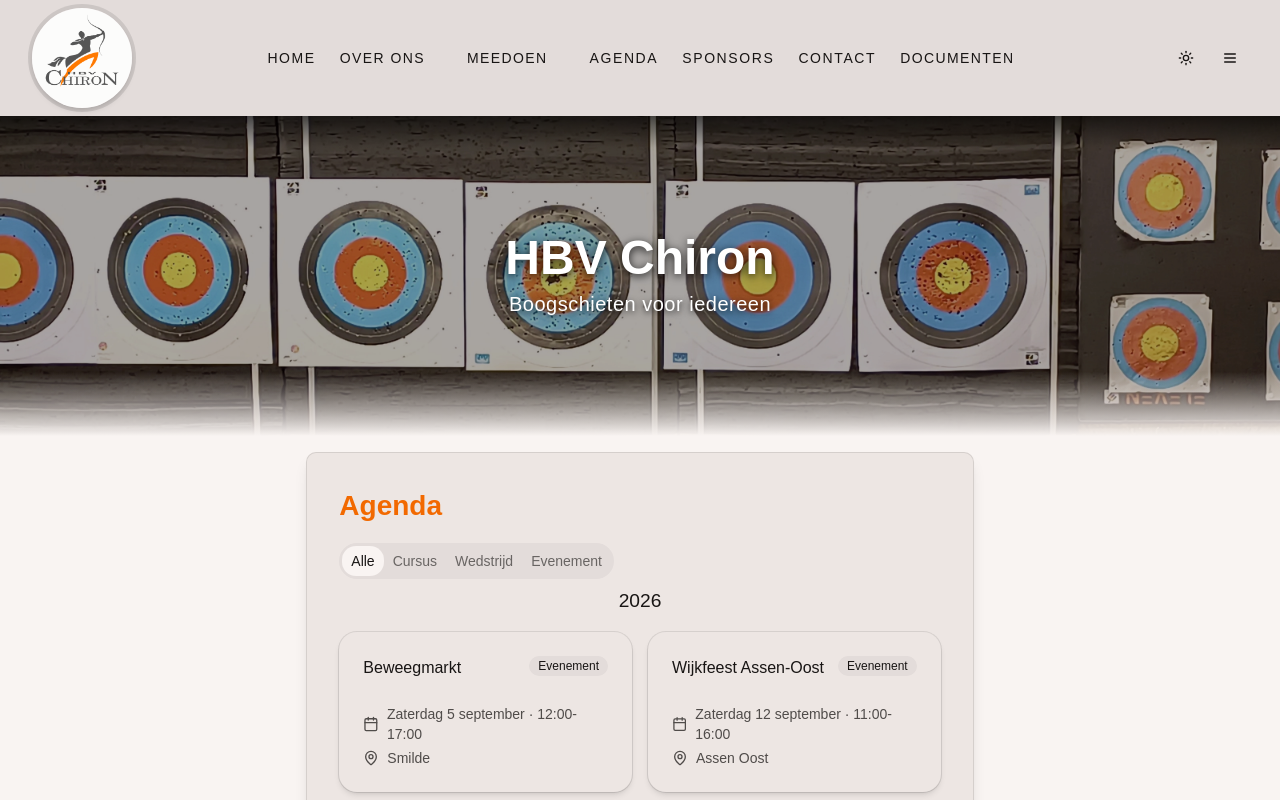
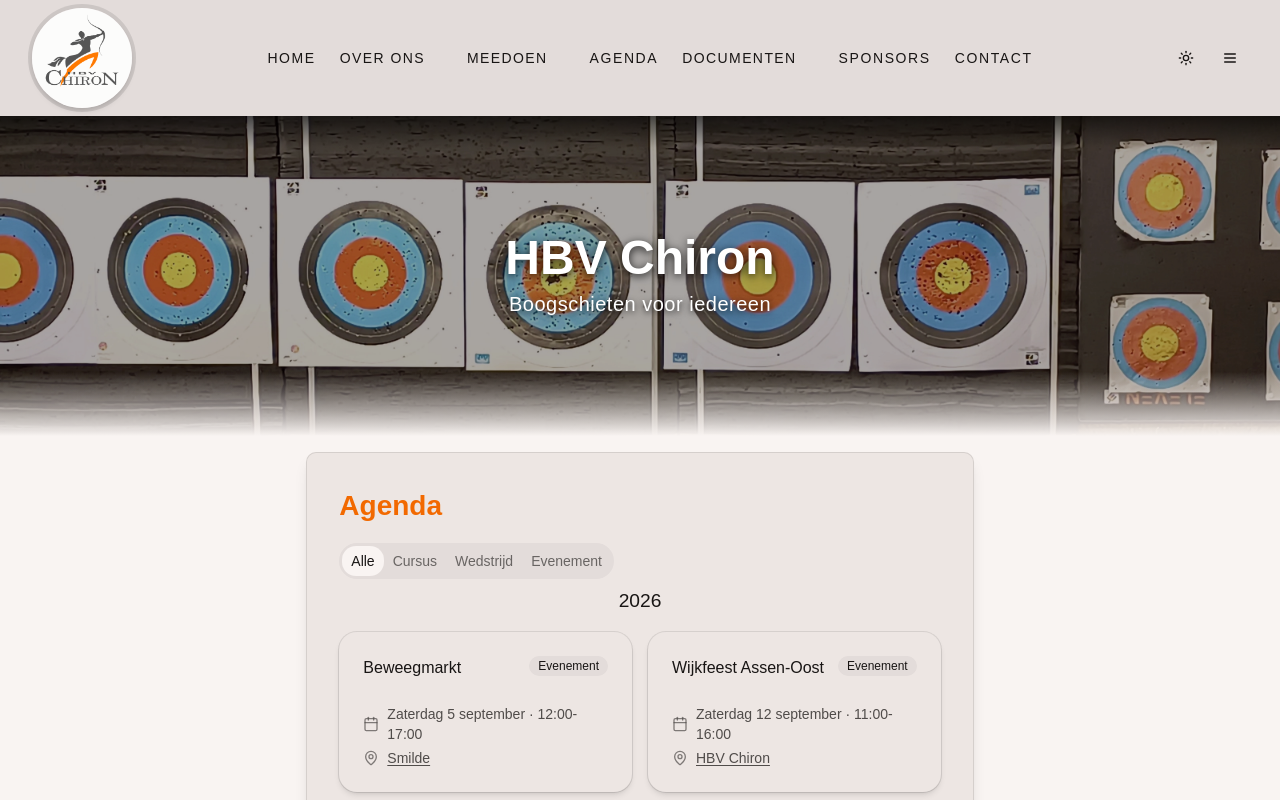
Before and after one commit to nooreon/hbvchiron, a SvelteKit app: page /agenda in a window 1280 px wide. Shown: the top 800 px of the page. Built offline with nearby package versions, Linux system fonts and the light colour scheme; some icons are missing.

Commit message:
Agenda formatting makkelijker maken

```diff
--- a/src/lib/components/NavDesktop.svelte
+++ b/src/lib/components/NavDesktop.svelte
@@ -12,11 +12,13 @@
 
 <NavigationMenuRoot viewport={false} class="flex items-center gap-2 min-w-0">
     <NavigationMenuList class="flex flex-wrap justify-center uppercase tracking-widest min-w-0">
+        <!-- Home -->
         <NavigationMenuItem>
             <NavigationMenuLink class="hover:bg-accent hover:text-primary" href={resolve('/')}>
                 Home
             </NavigationMenuLink>
         </NavigationMenuItem>
+        <!-- Over ons -->
         <NavigationMenuItem>
             <NavigationMenuTrigger onclick={(e) => e.preventDefault()} class="uppercase tracking-widest hover:text-primary">
                 Over ons
@@ -41,6 +43,7 @@
                 </ul>
             </NavigationMenuContent>
         </NavigationMenuItem>
+        <!-- Lidmaatschap en Cursussen -->
         <NavigationMenuItem>
             <NavigationMenuTrigger onclick={(e) => e.preventDefault()} class="uppercase tracking-widest hover:text-primary">
                 Meedoen
@@ -59,21 +62,13 @@
                 </ul>
             </NavigationMenuContent>
         </NavigationMenuItem>
+        <!-- Agenda -->
         <NavigationMenuItem>
             <NavigationMenuLink class="hover:bg-accent hover:text-primary" href={resolve('/agenda')}>
                 Agenda
             </NavigationMenuLink>
         </NavigationMenuItem>
-        <NavigationMenuItem>
-            <NavigationMenuLink class="hover:bg-accent hover:text-primary" href={resolve('/sponsors')}>
-                Sponsors
-            </NavigationMenuLink>
-        </NavigationMenuItem>
-        <NavigationMenuItem>
-            <NavigationMenuLink class="hover:bg-accent hover:text-primary" href={resolve('/contact')}>
-                Contact
-            </NavigationMenuLink>
-        </NavigationMenuItem>
+        <!-- Documenten -->
         <NavigationMenuItem>
             <NavigationMenuTrigger onclick={(e) => e.preventDefault()} class="uppercase tracking-widest hover:text-primary">
                 Documenten
@@ -101,5 +96,17 @@
                 </ul>
             </NavigationMenuContent>
         </NavigationMenuItem>
+        <!-- Sponsors -->
+        <NavigationMenuItem>
+            <NavigationMenuLink class="hover:bg-accent hover:text-primary" href={resolve('/sponsors')}>
+                Sponsors
+            </NavigationMenuLink>
+        </NavigationMenuItem>
+        <!-- Contact -->
+        <NavigationMenuItem>
+            <NavigationMenuLink class="hover:bg-accent hover:text-primary" href={resolve('/contact')}>
+                Contact
+            </NavigationMenuLink>
+        </NavigationMenuItem>
     </NavigationMenuList>
 </NavigationMenuRoot>
--- a/src/lib/components/NavMobile.svelte
+++ b/src/lib/components/NavMobile.svelte
@@ -51,9 +51,10 @@
                   ontouchstart={onTouchStart}
                   ontouchend={onTouchEnd}>
         <nav class="flex flex-col gap-1 mt-12 uppercase tracking-widest flex-1 overflow-y-auto px-4 pb-4">
+            <!-- Home -->
             <a class="px-3 py-2 rounded-md block hover:bg-accent hover:text-primary"
                href={resolve('/')}>Home</a>
-
+            <!-- Over ons -->
             <div class="mt-2 border-t py-2">
                 <p class="px-3 py-1 text-xs uppercase tracking-widest text-muted-foreground">Over ons</p>
                 <a class="px-3 py-2 rounded-md block hover:bg-accent hover:text-primary"
@@ -63,7 +64,7 @@
                 <a class="px-3 py-2 rounded-md block hover:bg-accent hover:text-primary"
                    href={resolve('/over-ons#bestuur')}>Bestuur</a>
             </div>
-
+            <!-- Lidmaatschap en Cursussen -->
             <div class="mt-2 border-t border-b py-2">
                 <p class="px-3 py-1 text-xs uppercase tracking-widest text-muted-foreground">Meedoen</p>
                 <a class="px-3 py-2 rounded-md block hover:bg-accent hover:text-primary"
@@ -71,16 +72,12 @@
                 <a class="px-3 py-2 rounded-md block hover:bg-accent hover:text-primary"
                    href={resolve('/cursussen')}>Cursussen</a>
             </div>
-
+            <!-- Agenda -->
             <a class="px-3 py-2 rounded-md block hover:bg-accent hover:text-primary"
                href={resolve('/agenda')}>Agenda</a>
-            <a class="px-3 py-2 rounded-md block hover:bg-accent hover:text-primary"
-               href={resolve('/sponsors')}>Sponsors</a>
-            <a class="px-3 py-2 rounded-md block hover:bg-accent hover:text-primary"
-               href={resolve('/contact')}>Contact</a>
-
+            <!-- Documenten -->
             <!-- eslint-disable svelte/no-navigation-without-resolve -->
-            <div class="mt-2 border-t pt-2">
+            <div class="mt-2 border-t pt-2 border-b py-2">
                 <p class="px-3 py-1 text-xs uppercase tracking-widest text-muted-foreground">Documenten</p>
                 <a class="px-3 py-2 rounded-md block hover:bg-accent hover:text-primary"
                    href="{base}/documenten/Statuten.pdf"
@@ -93,7 +90,13 @@
                    target="_blank"
                    rel="noopener noreferrer">Privacyverklaring</a>
             </div>
-
+            <!-- Sponsors -->
+            <a class="px-3 py-2 rounded-md block hover:bg-accent hover:text-primary"
+               href={resolve('/sponsors')}>Sponsors</a>
+            <!-- Contact -->
+            <a class="px-3 py-2 rounded-md block hover:bg-accent hover:text-primary"
+               href={resolve('/contact')}>Contact</a>
+            <!-- Weergave -->
             <div class="mt-auto border-t pt-4 px-3 flex items-center justify-between">
                 <span class="uppercase tracking-widest text-muted-foreground">Weergave</span>
                 <ThemeToggle/>
--- /dev/null
+++ b/src/lib/data/agenda-items.ts
@@ -0,0 +1,90 @@
+export type AgendaItemType = "cursus" | "wedstrijd" | "evenement";
+
+export type AgendaItem = {
+    id: number;
+    titel: string;
+    datum: string; // ISO: "YYYY-MM-DD"
+    begintijd?: string; // hh:mm
+    eindtijd?: string; // hh:mm
+    locatie?: string;
+    mapsUrl?: string;
+    type: AgendaItemType;
+};
+
+export const agendaItems: AgendaItem[] = [
+    {
+        id: 1,
+        titel: "Beweegmarkt",
+        datum: "2026-09-05",
+        begintijd: "12:00",
+        eindtijd: "17:00",
+        locatie: "Smilde",
+        mapsUrl: "https://maps.app.goo.gl/KznAQoYza3gmSjX17",
+        type: "evenement"
+    },
+    {
+        id: 2,
+        titel: "Wijkfeest Assen-Oost",
+        datum: "2026-09-12",
+        begintijd: "11:00",
+        eindtijd: "16:00",
+        type: "evenement"
+    },
+    {
+        id: 3,
+        titel: "Club BBQ",
+        datum: "2026-09-12",
+        begintijd: "17:00",
+        type: "evenement"
+    },
+    {
+        id: 4,
+        titel: "Beweegmarkt",
+        datum: "2026-09-18",
+        begintijd: "14:00",
+        eindtijd: "17:00",
+        locatie: "De Omloop 5 · Beilen",
+        type: "evenement"
+    },
+    {
+        id: 5,
+        titel: "Sportmarkt 4 Mijl van Assen",
+        datum: "2026-09-19",
+        begintijd: "11:00",
+        eindtijd: "18:00",
+        locatie: "Assen, Marsdijk",
+        mapsUrl: "https://maps.app.goo.gl/AG7VEKDitHey1Hgv5",
+        type: "evenement"
+    },
+    {
+        id: 6,
+        titel: "Open dag i.v.m. Nationale Sportweek",
+        datum: "2026-09-26",
+        begintijd: "10:00",
+        eindtijd: "12:00",
+        type: "evenement"
+    },
+    {
+        id: 7,
+        titel: "Open dag",
+        datum: "2026-10-03",
+        begintijd: "10:00",
+        eindtijd: "12:30",
+        locatie: "De Hardenberg 5 · Finsterwolde",
+        type: "evenement"
+    },
+    {
+        id: 8,
+        titel: "Start kennismakingscursus",
+        datum: "2026-10-05",
+        begintijd: "19:00",
+        eindtijd: "21:00",
+        type: "cursus"
+    },
+    {
+        id: 9,
+        titel: "Wedstrijd",
+        datum: "2026-10-11",
+        type: "wedstrijd"
+    }
+];
--- a/src/routes/agenda/+page.svelte
+++ b/src/routes/agenda/+page.svelte
@@ -1,4 +1,5 @@
 <script lang="ts">
+    import { agendaItems, type AgendaItem } from "$lib/data/agenda-items";
     import {Badge} from "$lib/components/ui/badge/index.js";
     import {Button} from "$lib/components/ui/button/index.js";
     import CalendarIcon from "@lucide/svelte/icons/calendar";
@@ -6,27 +7,33 @@
     import {Tabs, TabsContent, TabsList, TabsTrigger} from "$lib/components/ui/tabs";
     import {Card, CardContent, CardFooter, CardHeader, CardTitle} from "$lib/components/ui/card";
 
-    type Event = {
-        id: number;
-        title: string;
-        date: string;
-        location?: string;
-        type: "cursus" | "wedstrijd" | "evenement";
-    };
+    const DEFAULT_LOCATION = "HBV Chiron";
 
-    const events: Event[] = [
-        {id: 1, title: "Beweegmarkt", date: "Zaterdag 5 september · 12:00-17:00", location: "Smilde", type: "evenement"},
-        {id: 2, title: "Wijkfeest Assen-Oost", date: "Zaterdag 12 september · 11:00-16:00", location: "Assen Oost", type: "evenement"},
-        {id: 3, title: "Club BBQ", date: "Zaterdag 12 september · 17:00", type: "evenement"},
-        {id: 4, title: "Beweegmarkt", date: "Vrijdag 18 september · 14:00-17:00", location: "Beilen", type: "evenement"},
-        {id: 5, title: "Sportmarkt 4 Mijl van Assen", date: "Zaterdag 19 september · 11:00-18:00", location: "Assen, Marsdijk", type: "evenement"},
-        {id: 6, title: "Open dag i.v.m. Nationale Sportweek", date: "Zaterdag 26 september · 10:00-12:00", type: "evenement"},
-        {id: 7, title: "Open dag", date: "Zaterdag 3 oktober · 10:00-12:30", location: "De Hardenberg 5 · Finsterwolde", type: "evenement"},
-        {id: 8, title: "Start kennismakingscursus", date: "Maandag 5 oktober · 19:00-21:00", type: "cursus"},
-        {id: 9, title: "Wedstrijd", date: "Woensdag 11 oktober", type: "wedstrijd"},
-    ];
+    const weekdayMonthFormatter = new Intl.DateTimeFormat("nl-NL", {
+        weekday: "long",
+        day: "numeric",
+        month: "long",
+    });
 
-    const badgeVariant: Record<Event["type"], "default" | "secondary" | "outline"> = {
+    export function formatAgendaDate(item: AgendaItem): string {
+        const date = new Date(item.datum + "T00:00:00");
+
+        if (Number.isNaN(date.getTime())) {
+            console.warn(`Ongeldige datum voor agenda item "${item.titel}": "${item.datum}"`);
+            return item.datum;
+        }
+
+        const datum = weekdayMonthFormatter.format(date);
+        const tijd = item.eindtijd ? `${item.begintijd}-${item.eindtijd}` : item.begintijd;
+        return tijd ? `${datum} · ${tijd}` : datum;
+    }
+
+    function getMapsUrl(event: AgendaItem): string | undefined {
+        if (event.mapsUrl) return event.mapsUrl;
+        return `https://www.google.com/maps/search/?api=1&query=${encodeURIComponent(event.locatie ? event.locatie : DEFAULT_LOCATION)}`;
+    }
+
+    const badgeVariant: Record<AgendaItem["type"], "default" | "secondary" | "outline"> = {
         wedstrijd: "default",
         evenement: "secondary",
         cursus: "outline",
@@ -38,7 +45,7 @@
     let activeTab: Tab = $state("alle");
 
     const filtered = $derived(
-        activeTab === "alle" ? events : events.filter((e) => e.type === activeTab)
+        activeTab === "alle" ? agendaItems : agendaItems.filter((e) => e.type === activeTab)
     );
 </script>
 
@@ -54,24 +61,36 @@
             <h3 class="text-center">2026</h3>
             <TabsContent value={activeTab}>
                 <div class="grid gap-4 sm:grid-cols-2">
-                    {#each filtered as event (event.id)}
-                        <Card class="shadow-md">
+                    {#each filtered as item (item.id)}
+                        <Card id="event-{item.id}" class="shadow-md scroll-mt-20">
                             <CardHeader>
                                 <div class="flex items-start justify-between gap-2">
-                                    <CardTitle class="text-base">{event.title}</CardTitle>
-                                    <Badge variant={badgeVariant[event.type]} class="capitalize shrink-0">
-                                        {event.type}
+                                    <CardTitle class="text-base">{item.titel}</CardTitle>
+                                    <Badge variant={badgeVariant[item.type]} class="capitalize shrink-0">
+                                        {item.type}
                                     </Badge>
                                 </div>
                             </CardHeader>
+
                             <CardContent class="text-sm text-muted-foreground space-y-1">
+                                <!-- Datum -->
                                 <div class="flex items-center gap-2">
-                                    <CalendarIcon class="size-4"/>
-                                    <span>{event.date}</span>
+                                    <CalendarIcon class="size-4 text-muted-foreground/70 shrink-0"/>
+                                    <span class="first-letter:uppercase">{formatAgendaDate(item)}</span>
                                 </div>
+                                <!-- Locatie -->
                                 <div class="flex items-center gap-2">
-                                    <MapPinIcon class="size-4"/>
-                                    <span>{event.location ? event.location : "de Spreng"}</span>
+                                    <MapPinIcon class="size-4 text-muted-foreground/70 shrink-0"/>
+                                    <!-- eslint-disable svelte/no-navigation-without-resolve -->
+                                    <a
+                                            href={getMapsUrl(item)}
+                                            target="_blank"
+                                            rel="noopener noreferrer"
+                                            class="underline underline-offset-2 hover:text-foreground"
+                                            title="Open locatie in Google Maps"
+                                    >
+                                        {item.locatie ? item.locatie : DEFAULT_LOCATION}
+                                    </a>
                                 </div>
                             </CardContent>
                             <!--
```
